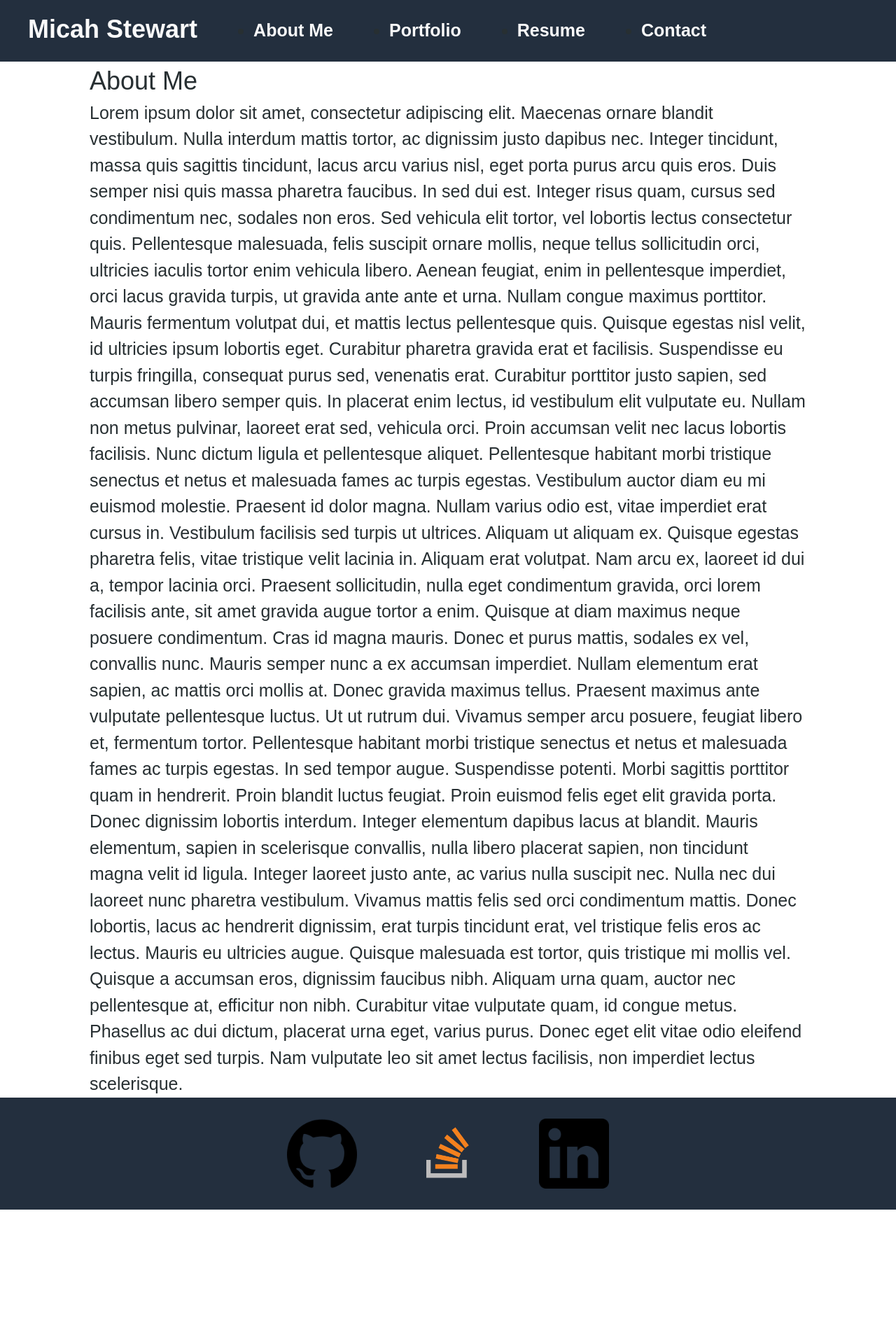
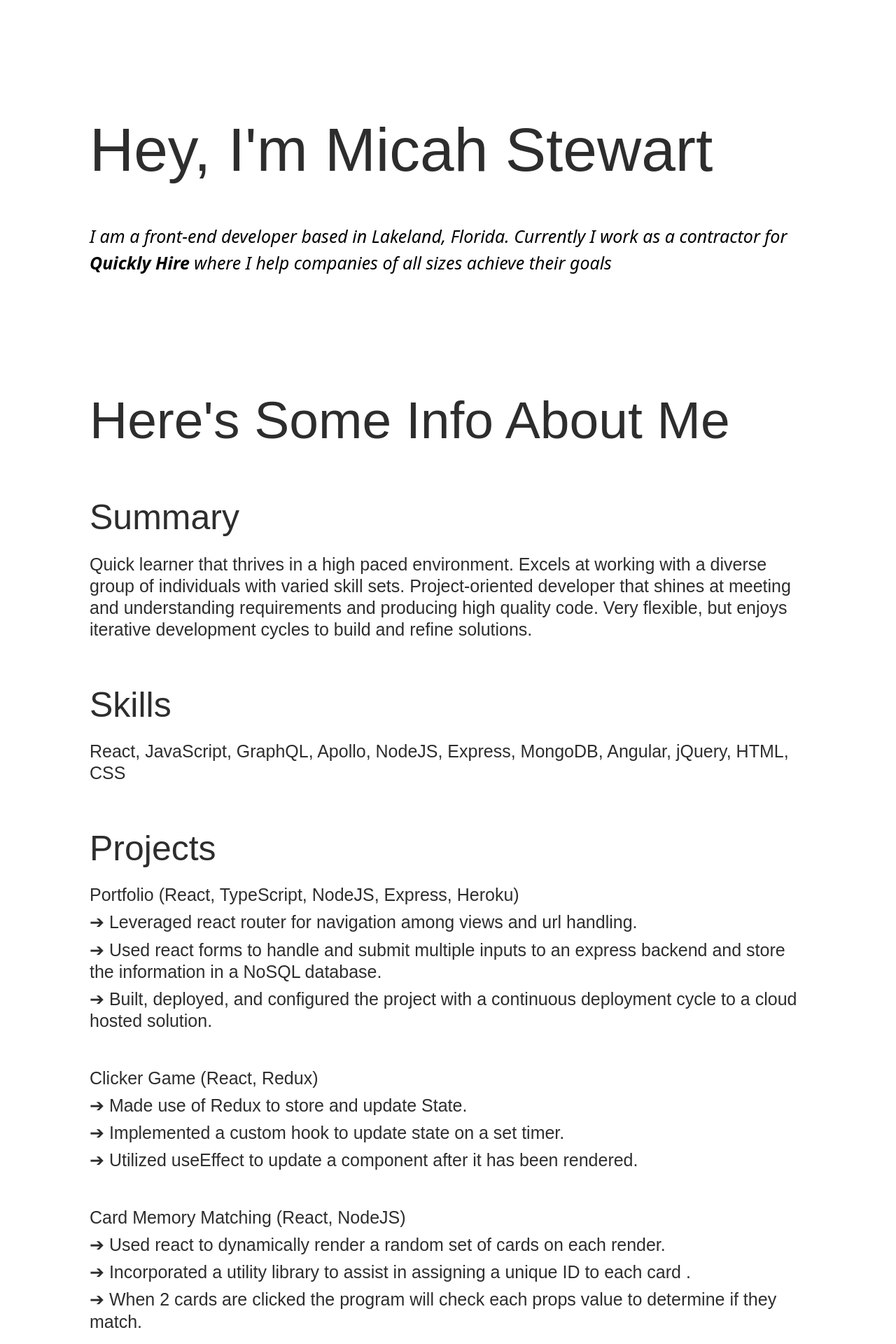
Before and after one commit to StewartMicah/React-Portfolio, a React (Create React App) app: page / in a window 1280 px wide. Shown: the top 1920 px of the page at 70% size. Before the commit the page ends 1728 px from the top, so only its background shows below. Built offline with nearby package versions, Linux system fonts and the light colour scheme.

Commit message:
improving page

```diff
--- a/src/App.js
+++ b/src/App.js
@@ -1,9 +1,7 @@
 import React from 'react';
 import { BrowserRouter as Router, Routes, Route } from 'react-router-dom';
-import Nav from './components/Nav/Index';
 import About from './pages/About';
 import Portfolio from './pages/Portfolio';
-import Resume from './pages/Resume';
 import Contact from './pages/Contact';
 import Footer from './components/Footer';
 
@@ -12,23 +10,10 @@ function App() {
   return (
     <Router>
       <div>
-        <Nav />
         <Routes>
           <Route
           path='/'
-          element={<About />}
-          />
-          <Route
-          path='/Portfolio'
-          element={<Portfolio />}
-          />
-          <Route
-          path='/Resume'
-          element={<Resume />}
-          />
-          <Route
-          path='/Contact'
-          element={<Contact />}
+          element={<div><About /><Portfolio /><Contact /></div>}
           />
         </Routes>
         <Footer />
--- a/src/components/Footer/index.js
+++ b/src/components/Footer/index.js
@@ -1,24 +1,23 @@
 import React from "react";
-import { Link } from "react-router-dom";
 
 function Footer() {
   return (
-    <footer className="flex-row foot">
+    <footer className="flex-row footer">
       <div className="flex-row">
         <header className="flex-row px-1">
-          <a className="github" href="https://github.com/StewartMicah"></a>
+          <a className="github" href="https://github.com/StewartMicah"> </a>
         </header>
         <header className="flex-row px-1">
           <a
             className="stackoverflow"
             href="https://stackoverflow.com/users/18003755/beepo"
-          ></a>
+          > </a>
         </header>
         <header className="flex-row px-1">
           <a
             className="linkedin"
             href="https://www.linkedin.com/in/micah-stewart-84911822b/"
-          ></a>
+          > </a>
         </header>
       </div>
     </footer>
--- a/src/components/Nav/Index.js
+++ /dev/null
@@ -1,37 +0,0 @@
-import React from "react";
-import { Link } from "react-router-dom";
-
-function Nav() {
-  function showNavigation() {
-    return (
-      <ul className="flex-row">
-        <li className="mx-1">
-          <Link to="/">About Me</Link>
-        </li>
-        <li className="mx-1">
-          <Link to="/Portfolio">Portfolio</Link>
-        </li>
-        <li className="mx-1">
-          <Link to="/Resume">Resume</Link>
-        </li>
-        <li className="mx-1">
-          <Link to="/Contact">Contact</Link>
-        </li>
-      </ul>
-    );
-  }
-
-  return (
-    <header className="flex-row px-1">
-      <h1 className="my-2">
-        <Link to="/">
-          Micah Stewart
-        </Link>
-      </h1>
-
-      <nav>{showNavigation()}</nav>
-    </header>
-  );
-}
-
-export default Nav;
--- a/src/index.css
+++ b/src/index.css
@@ -1,31 +1,36 @@
 :root {
-  --primary: #232F3E;
+  --primary: rgb(255, 255, 255);
   --secondary: #F3A847;
-  --tertiary: #B12704;
-  --light: #fafafa;
-  --dark: #272f32;
-  --error: rgb(228, 46, 1);
+  --tertiary: rgb(46, 45, 45);
+  --light: black;
+  --dark: rgb(46, 45, 45);
+  --error: rgb(0, 0, 0);
   --spacing-one: calc(5rem * 0.5);
   --spacing-two: calc(1.2rem);
+  --spacing-three: 8px;
 }
 
 * {
   box-sizing: border-box;
 }
 
+li {
+  list-style-type: none;
+}
+
 html,
-body {
-  min-height: 100%;
-}
+
 
 body {
   margin: 0;
   padding: 0;
-  font-family: 'Karla', sans-serif;
+  font-family: raleway,system-ui;
   font-weight: 400;
   line-height: 1.5;
   font-size: 25px;
   color: var(--dark);
+  min-height: 100%;
+  border-collapse: collapse;
 }
 
 h1,
@@ -41,19 +46,24 @@ h6 {
 }
 
 h1 {
-  font-size: 2.25rem;
+  font-size: 3.5rem;
+  margin-bottom: 50px;
 }
 
 h2 {
+
+  font-size: 3rem;
+}
+
+h3 {
+  margin-bottom: 20px;
+  margin-top: 60px;
   font-size: 2rem;
 }
 
-h3 {
-  font-size: 1.75rem;
-}
-
 h4 {
-  font-size: 1.5rem;
+  font-size: 1rem;
+  margin-top: var(--spacing-three);
 }
 
 h5 {
@@ -80,7 +90,12 @@ a:hover {
 }
 
 header {
+  align-items: center;
+  display: flex;
   background: var(--primary);
+  justify-content:space-between;
+  max-width: 1500px;
+  margin: auto;
 }
 
 header a {
@@ -134,6 +149,17 @@ input:focus {
   box-shadow: 0 0 .25rem rgba(0, 0, 0, .5);
 }
 
+.nav {
+  display: flex;
+  justify-content: space-between;
+}
+
+.about-body,.about-body a{
+  color: var(--light);
+  text-decoration: none;
+  font-style: italic;
+}
+
 .projects {
   display: flex;
   align-items: center;
@@ -141,6 +167,8 @@ input:focus {
 }
 
 .container {
+  margin-top: 160px;
+  margin-bottom: 160px;
   width: 80%;
   max-width: 1200px;
   margin-left: auto;
@@ -161,6 +189,7 @@ input:focus {
 }
 
 .mx-1 {
+  color: #000000;
   margin-right: var(--spacing-one);
   margin-left: var(--spacing-one);
 }
@@ -235,6 +264,7 @@ footer {
   padding: 30px;
   justify-content: center;
   background-color: var(--primary);
+
 }
 
 .thumbnail{
@@ -249,6 +279,10 @@ footer {
   height: 1500px;
 }
 
+.margin-top{
+  margin-top: 50px;
+}
+
 .Resume-Img {
   width: 1500px;
   height: 1100px;
--- a/src/pages/About.js
+++ b/src/pages/About.js
@@ -3,57 +3,13 @@ import React from "react";
 const About = () => {
   return (
     <div className="container">
-      <h1>About Me</h1>
-      <div>
-        Lorem ipsum dolor sit amet, consectetur adipiscing elit. Maecenas ornare
-        blandit vestibulum. Nulla interdum mattis tortor, ac dignissim justo
-        dapibus nec. Integer tincidunt, massa quis sagittis tincidunt, lacus
-        arcu varius nisl, eget porta purus arcu quis eros. Duis semper nisi quis
-        massa pharetra faucibus. In sed dui est. Integer risus quam, cursus sed
-        condimentum nec, sodales non eros. Sed vehicula elit tortor, vel
-        lobortis lectus consectetur quis. Pellentesque malesuada, felis suscipit
-        ornare mollis, neque tellus sollicitudin orci, ultricies iaculis tortor
-        enim vehicula libero. Aenean feugiat, enim in pellentesque imperdiet,
-        orci lacus gravida turpis, ut gravida ante ante et urna. Nullam congue
-        maximus porttitor. Mauris fermentum volutpat dui, et mattis lectus
-        pellentesque quis. Quisque egestas nisl velit, id ultricies ipsum
-        lobortis eget. Curabitur pharetra gravida erat et facilisis. Suspendisse
-        eu turpis fringilla, consequat purus sed, venenatis erat. Curabitur
-        porttitor justo sapien, sed accumsan libero semper quis. In placerat
-        enim lectus, id vestibulum elit vulputate eu. Nullam non metus pulvinar,
-        laoreet erat sed, vehicula orci. Proin accumsan velit nec lacus lobortis
-        facilisis. Nunc dictum ligula et pellentesque aliquet. Pellentesque
-        habitant morbi tristique senectus et netus et malesuada fames ac turpis
-        egestas. Vestibulum auctor diam eu mi euismod molestie. Praesent id
-        dolor magna. Nullam varius odio est, vitae imperdiet erat cursus in.
-        Vestibulum facilisis sed turpis ut ultrices. Aliquam ut aliquam ex.
-        Quisque egestas pharetra felis, vitae tristique velit lacinia in.
-        Aliquam erat volutpat. Nam arcu ex, laoreet id dui a, tempor lacinia
-        orci. Praesent sollicitudin, nulla eget condimentum gravida, orci lorem
-        facilisis ante, sit amet gravida augue tortor a enim. Quisque at diam
-        maximus neque posuere condimentum. Cras id magna mauris. Donec et purus
-        mattis, sodales ex vel, convallis nunc. Mauris semper nunc a ex accumsan
-        imperdiet. Nullam elementum erat sapien, ac mattis orci mollis at. Donec
-        gravida maximus tellus. Praesent maximus ante vulputate pellentesque
-        luctus. Ut ut rutrum dui. Vivamus semper arcu posuere, feugiat libero
-        et, fermentum tortor. Pellentesque habitant morbi tristique senectus et
-        netus et malesuada fames ac turpis egestas. In sed tempor augue.
-        Suspendisse potenti. Morbi sagittis porttitor quam in hendrerit. Proin
-        blandit luctus feugiat. Proin euismod felis eget elit gravida porta.
-        Donec dignissim lobortis interdum. Integer elementum dapibus lacus at
-        blandit. Mauris elementum, sapien in scelerisque convallis, nulla libero
-        placerat sapien, non tincidunt magna velit id ligula. Integer laoreet
-        justo ante, ac varius nulla suscipit nec. Nulla nec dui laoreet nunc
-        pharetra vestibulum. Vivamus mattis felis sed orci condimentum mattis.
-        Donec lobortis, lacus ac hendrerit dignissim, erat turpis tincidunt
-        erat, vel tristique felis eros ac lectus. Mauris eu ultricies augue.
-        Quisque malesuada est tortor, quis tristique mi mollis vel. Quisque a
-        accumsan eros, dignissim faucibus nibh. Aliquam urna quam, auctor nec
-        pellentesque at, efficitur non nibh. Curabitur vitae vulputate quam, id
-        congue metus. Phasellus ac dui dictum, placerat urna eget, varius purus.
-        Donec eget elit vitae odio eleifend finibus eget sed turpis. Nam
-        vulputate leo sit amet lectus facilisis, non imperdiet lectus
-        scelerisque.
+      <h1>Hey, I'm Micah Stewart</h1>
+      <div className="about-body">
+        I am a front-end developer based in Lakeland, Florida. Currently I work as a contractor for
+        <a
+            href="https://quicklyhire.com/"
+          > Quickly Hire </a>
+          where I help companies of all sizes achieve their goals
       </div>
     </div>
   );
--- a/src/pages/Portfolio.js
+++ b/src/pages/Portfolio.js
@@ -3,29 +3,87 @@ import React from "react";
 const Portfolio = () => {
   return (
     <div className="container">
-      <h1>Portfolio</h1>
-      <div className="projects">
-        <div className="card">
-          <div className="thumbnail"></div>Card Game
-        </div>
-        <div className="card">
-          <div className="thumbnail"></div>Test
-        </div>
-        <div className="card">
-          <div className="thumbnail"></div>Test
-        </div>
-      </div>
-      <div className="projects">
-        <div className="card">
-          <div className="thumbnail"></div>Test
-        </div>
-        <div className="card">
-          <div className="thumbnail"></div>Test
-        </div>
-        <div className="card">
-          <div className="thumbnail"></div>Test
-        </div>
-      </div>
+      <h2>Here's Some Info About Me</h2>
+      <h3>Summary</h3>
+      <h4>
+        Quick learner that thrives in a high paced environment. Excels at
+        working with a diverse group of individuals with varied skill sets.
+        Project-oriented developer that shines at meeting and understanding
+        requirements and producing high quality code. Very flexible, but enjoys
+        iterative development cycles to build and refine solutions.
+      </h4>
+      <h3>Skills</h3>
+      <h4>
+        React, JavaScript, GraphQL, Apollo, NodeJS, Express, MongoDB, Angular,
+        jQuery, HTML, CSS
+      </h4>
+      <h3>Projects</h3>
+      <h4>
+        <h4>Portfolio (React, TypeScript, NodeJS, Express, Heroku)</h4>
+        <h4>➔ Leveraged react router for navigation among views and
+      url handling.</h4>
+        <h4>➔ Used react forms to handle and submit multiple inputs to
+      an express backend and store the information in a NoSQL database.</h4>
+        <h4>➔ Built,
+      deployed, and configured the project with a continuous deployment cycle to
+      a cloud hosted solution.</h4>
+      </h4>
+      <h4>
+        <h4 className="margin-top">Clicker Game (React, Redux)</h4>
+        <h4>➔ Made use of Redux
+      to store and update State.</h4>
+        <h4>➔ Implemented a custom hook to update state on
+      a set timer.</h4>
+        <h4>➔ Utilized useEffect to update a component after it has been
+      rendered.</h4>
+      </h4>
+      <h4>
+        <h4 className="margin-top">Card Memory Matching (React, NodeJS)</h4>
+        <h4>➔ Used react to dynamically
+      render a random set of cards on each render.</h4>
+        <h4>➔ Incorporated a utility
+      library to assist in assigning a unique ID to each card .</h4>
+        <h4>➔ When 2 cards
+      are clicked the program will check each props value to determine if they
+      match.</h4>
+      </h4>
+      <h3>Education</h3>
+      <h4>
+        UCF Alternative Learning Course - Orlando, FL Certification (July 2022)
+        <h4>
+          ❖ Sustained learning over a 24 week period while dedicating 40+ hours
+          a week studying documentation and writing code.
+        </h4>
+        <h4>
+          ❖ These skills were developed by collaborating with instructors and
+          fellow students to build multiple projects.
+        </h4>
+        <h4>❖ Projects were tracked in Git and GitHub for Source Control.</h4>
+      </h4>
+      <h3>Professional Experience</h3>
+      <h4>
+        <h4>Together Church - Lakeland, FL</h4>
+        <h4>Freelance Full Stack Developer - August 2022</h4>
+        <h4>
+          ❖ Designed and implemented a react front end for an ecommerce web page
+        </h4>
+        <h4>
+          ❖ Implemented an airtable database to fill the data of each item
+        </h4>
+        <h4>❖ Understood and applied features requested by the business</h4>
+      </h4>
+      <h4>
+        <h4 className="margin-top">GoWp - Remote</h4>
+        <h4>React.Js Contractor - November 2022 - Current</h4>
+        <h4>
+          ❖ Worked with a team to implement new features per client request
+          using React.Js
+        </h4>
+        <h4>
+          ❖ React contractor brought on to expand technical footprint for a
+          primarily WordPress shop
+        </h4>
+      </h4>
     </div>
   );
 };
--- a/src/pages/Resume.js
+++ b/src/pages/Resume.js
@@ -7,7 +7,7 @@ const Resume = () => {
       <a
             className="Resume-Img"
             href="https://docs.google.com/document/d/1wrLgTmtEsiVqOKh3GqSMzLE-Ff0C0HUW7olki8GPzTo/edit?usp=sharing"
-          ></a></div>
+          > </a></div>
     </div>
   );
 };
```
Also changed, not shown: src/pages/Contact.js (+7 -61 lines).
